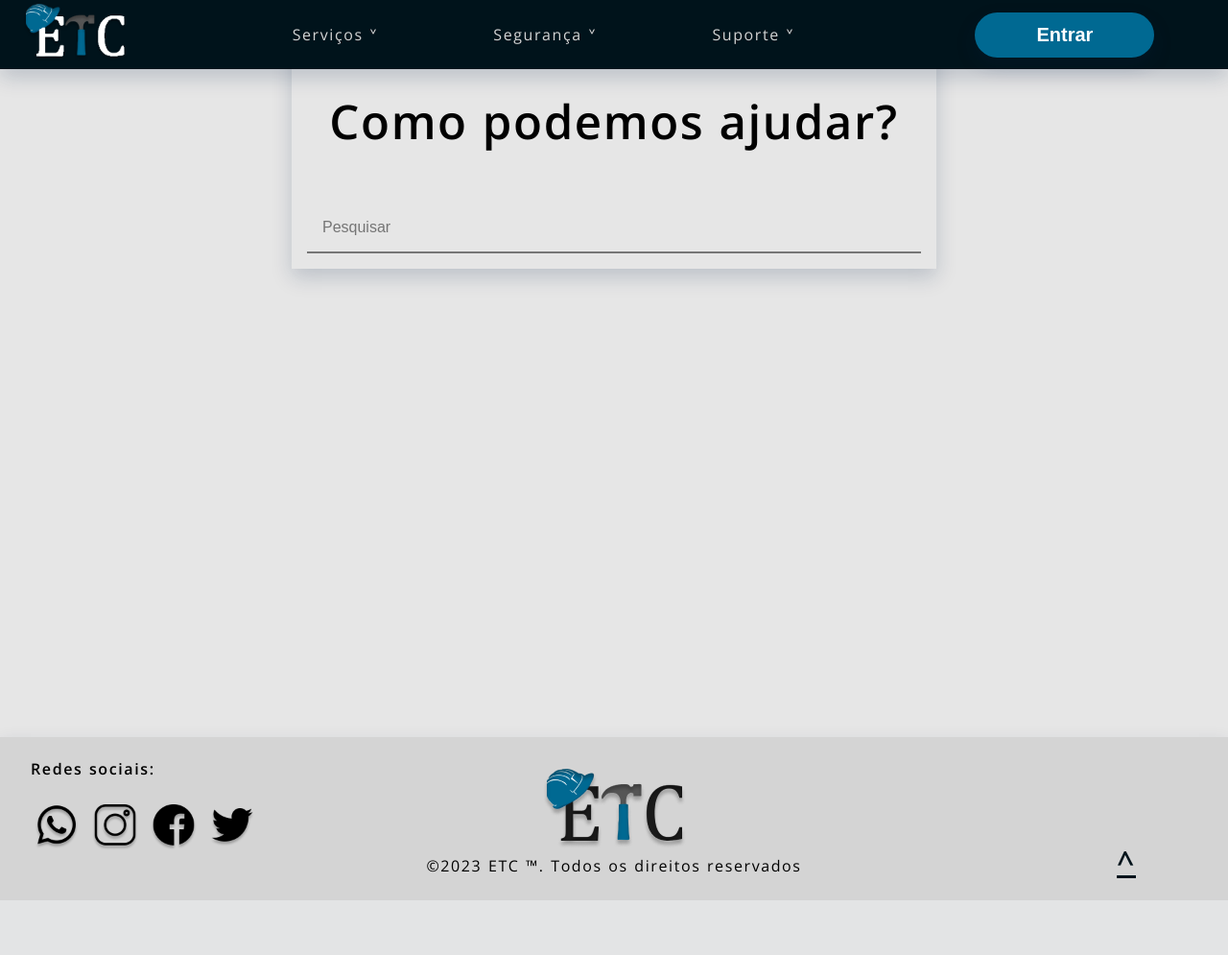
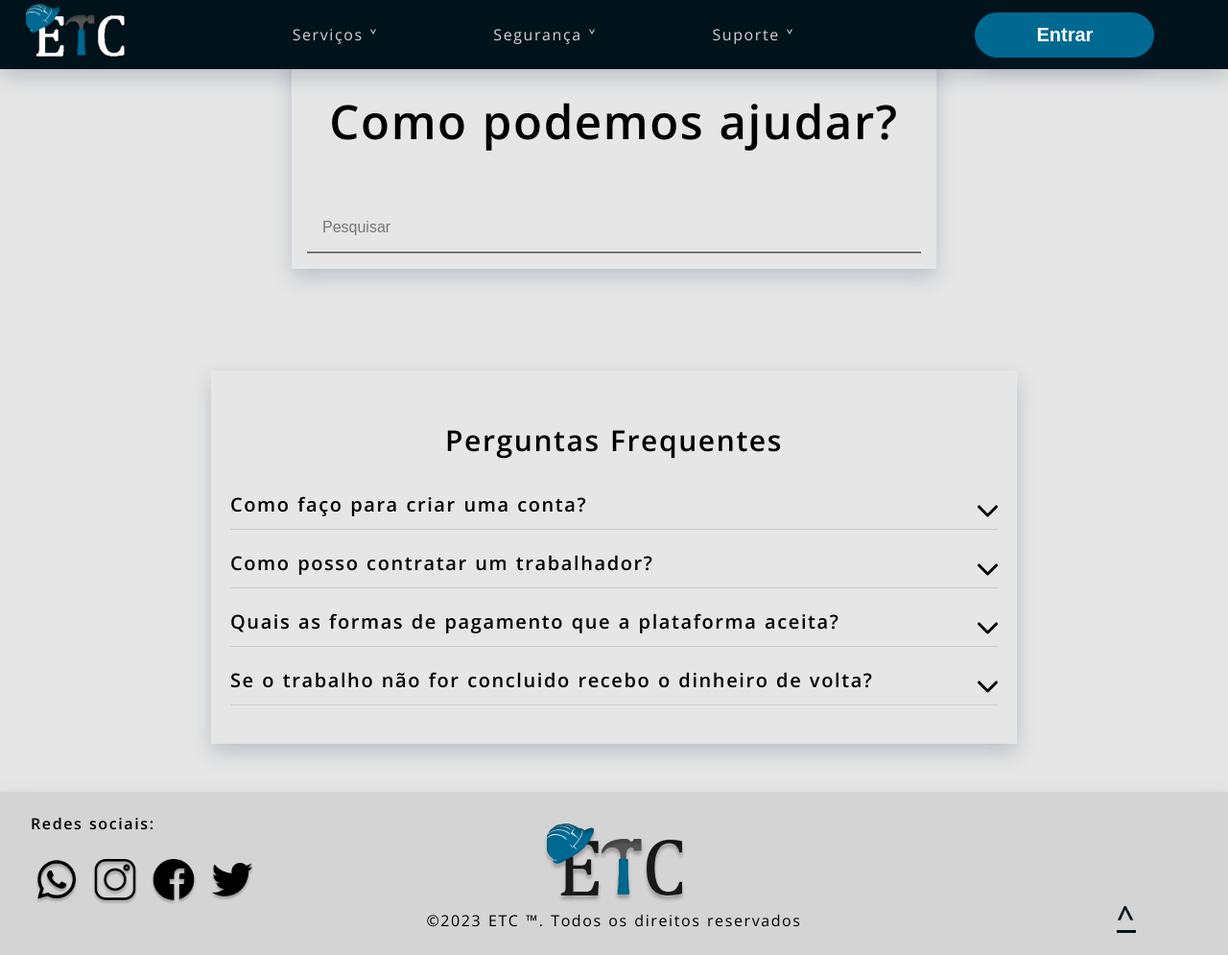
Before and after one commit to guirib00/etc, a PHP site: page /suporte.php in a window 1280 px wide. Shown: the whole page at 96% size. Before the commit the page ends 938 px from the top, so only its background shows below. Run offline with PHP 8.4, Linux system fonts and the light colour scheme.

Commit message:
Colocando perguntas frequentes na pagina de suporte

```diff
--- a/components/register-area.php
+++ b/components/register-area.php
@@ -19,7 +19,6 @@
         }
     }
 ?>
-<script src="./views/js/navegacao-cadastro.js"></script>
 <section class="register-area">
     <section class="painel-container white-background shadow">
         <form id="completeForm" method="post">
--- /dev/null
+++ b/components/suporte-questions.php
@@ -0,0 +1,48 @@
+<main class="intro-container third-gray-background">
+
+    <section class="intro-content text-black shadow faq-container">
+
+        <h3 class="text-center medium-text">Perguntas Frequentes</h3>
+
+        <div class="faq-item">
+            <div class="question" onclick="toggleAnswer(this)"> Como faço para criar uma conta?
+                <i class="arrow-icon fas fa-chevron-down"></i>
+            </div>
+
+            <div class="answer">
+                Para criar uma conta, aperte no botão "entrar" e clique em "ainda não tenho uma conta".
+            </div>
+        </div>
+
+        <div class="faq-item">
+            <div class="question" onclick="toggleAnswer(this)"> Como posso contratar um trabalhador?
+                <i class="arrow-icon fas fa-chevron-down"></i>
+            </div>
+
+            <div class="answer">
+                Para contratar um trabalhador, deve logar em sua conta como contratante, entrar no perfil do trabalhador e entrar em contato com ele.
+            </div>
+        </div>
+
+        <div class="faq-item">
+            <div class="question" onclick="toggleAnswer(this)"> Quais as formas de pagamento que a plataforma aceita?
+                <i class="arrow-icon fas fa-chevron-down"></i>
+            </div>
+
+            <div class="answer">
+                Aceitamos as principais formas de pagamento como: Pix, boleto, cartão de credito.
+            </div>
+        </div>
+
+        <div class="faq-item">
+            <div class="question" onclick="toggleAnswer(this)"> Se o trabalho não for concluido recebo o dinheiro de volta?
+                <i class="arrow-icon fas fa-chevron-down"></i>
+            </div>
+
+            <div class="answer">
+                O dinheiro será devolvido caso o trabalho não tenha sido concluido.
+            </div>
+        </div>
+    </section>
+
+</main>
--- a/painel-cadastro.php
+++ b/painel-cadastro.php
@@ -1,6 +1,8 @@
 <!DOCTYPE html>
 <html>
 <head>
+
+<script src="./views/js/navegacao-cadastro.js"></script>
 
     <?php
 
--- a/suporte.php
+++ b/suporte.php
@@ -1,6 +1,9 @@
 <!DOCTYPE html>
 <html>
 <head>
+
+<script src="https://cdnjs.cloudflare.com/ajax/libs/font-awesome/6.0.0/js/all.min.js"></script>
+<script src="./views/js/questions-suporte.js"></script>
 
     <?php
 
@@ -34,6 +37,8 @@
 
     /* include("components/app-ratings.php"); */
 
+    include("components/suporte-questions.php");
+
     include("components/footer.php");
 
     ?>
--- a/views/css/style.css
+++ b/views/css/style.css
@@ -49,7 +49,7 @@ button a {
 }
 
 .bottom-space {
-    padding-bottom: 29rem;
+    padding-bottom: 2rem;
 }
 
 .thin-line {
@@ -577,3 +577,46 @@ input[type=date]{
 .visible {
     display: block;
 }
+.medium-text{
+    font-size: 30px;
+    font-weight: bold;
+}
+.faq-item {
+    margin-bottom: 20px;
+    border-bottom: 1px solid #ccc;
+    padding-bottom: 10px;
+    position: relative;
+}
+
+.question {
+    font-weight: bold;
+    cursor: pointer;
+    padding-right: 30px;
+    font-size: 20px;
+}
+
+.arrow-icon {
+    position: absolute;
+    top: 50%;
+    right: 0;
+    transform: translateY(-50%);
+    font-size: 1.2em;
+}
+
+.answer {
+    display: none;
+    margin-top: 10px;
+    font-size: 15px;
+}
+
+.answer.show {
+    display: block;
+}
+.rotate{
+    transform: rotate(180deg);
+}
+.faq-container {
+    max-width: 800px;
+    margin: 50px auto;
+    padding: 20px;
+}
--- /dev/null
+++ b/views/js/questions-suporte.js
@@ -0,0 +1,6 @@
+function toggleAnswer(element) {
+    const answer = element.nextElementSibling;
+    answer.classList.toggle('show');
+    const arrowIcon = element.querySelector('.arrow-icon');
+    arrowIcon.classList.toggle('rotate');
+}
```
